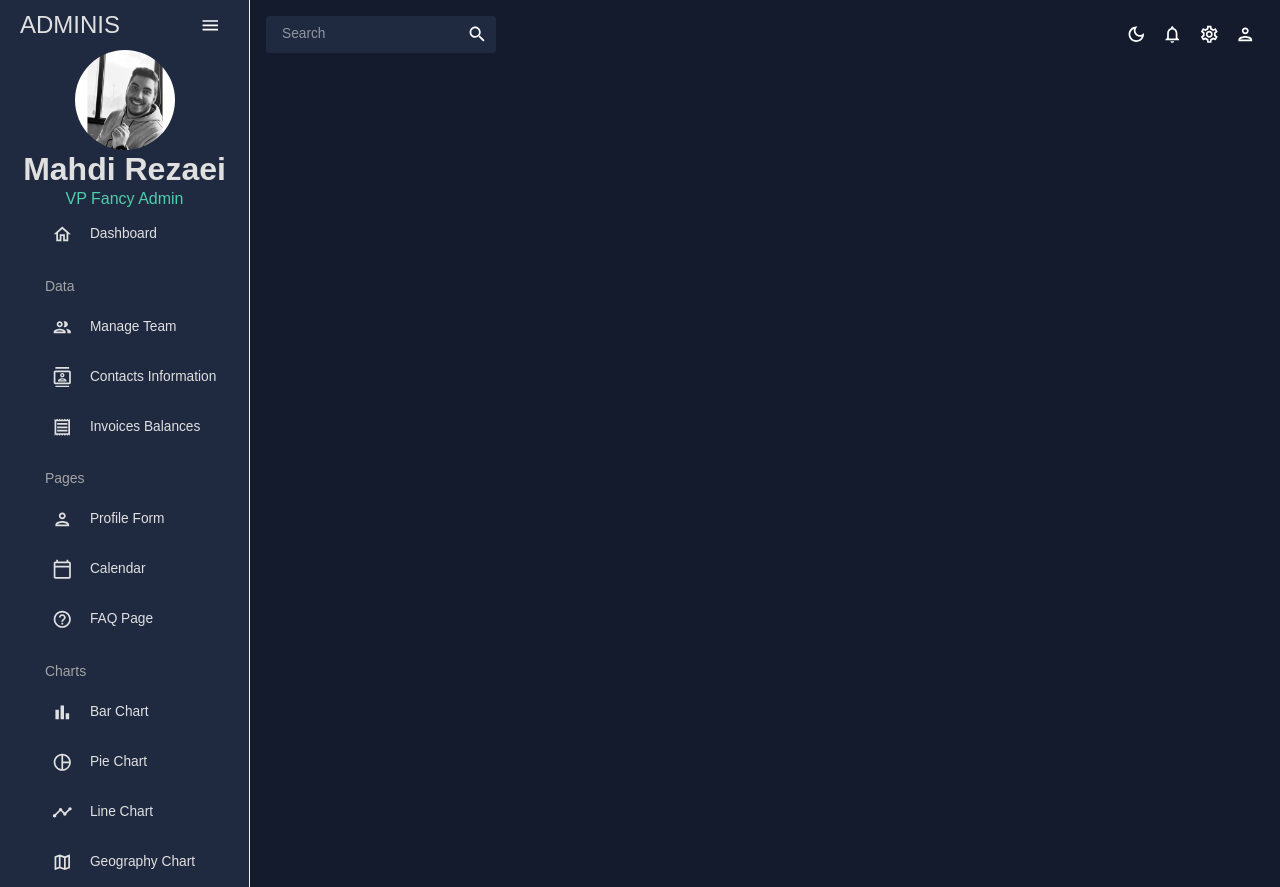
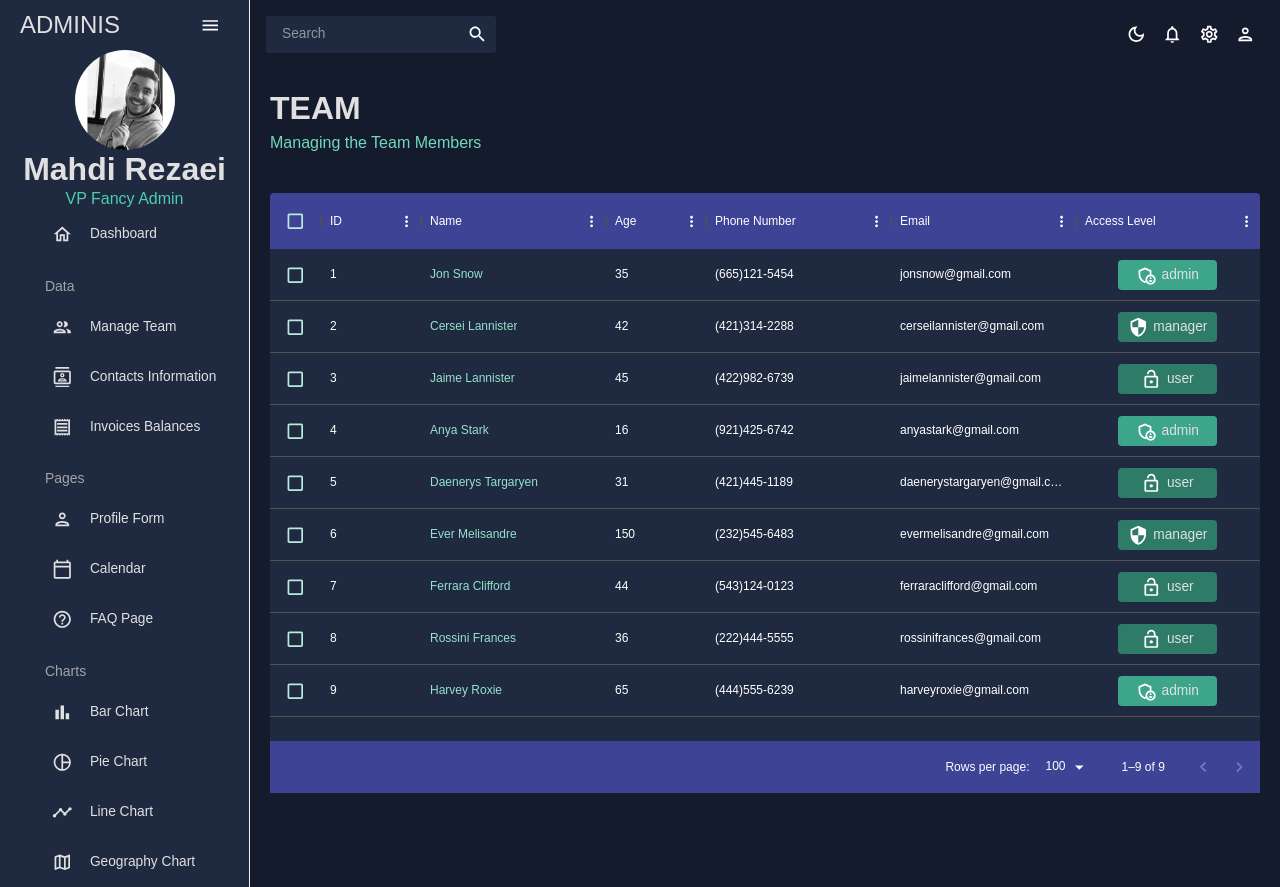
Before and after one commit to mahdirez/admin-dashboard, a React (Create React App) app: page /team in a window 1280 px wide. Built offline with nearby package versions, Linux system fonts and the light colour scheme.

Commit message:
create team page and add table

```diff
--- a/src/App.js
+++ b/src/App.js
@@ -1,10 +1,10 @@
 import { ColorModeContext, useMode } from "./theme";
 import { CssBaseline, ThemeProvider } from "@mui/material";
 import Topbar from "./scenes/global/Topbar";
-// import Sidebar from "./scenes/global/Sidebar";
 import { Route, Routes } from "react-router-dom";
 import Dashboard from "./scenes/dashboard";
 import Sidebars from "./scenes/global/Sidebar";
+import Team from "./scenes/team";
 function App() {
   const [theme, colorMode] = useMode();
   return (
@@ -17,6 +17,7 @@
             <Topbar />
             <Routes>
               <Route path="/" element={<Dashboard />} />
+              <Route path="/team" element={<Team />} />
             </Routes>
           </main>
         </div>
--- a/src/scenes/global/Sidebar.jsx
+++ b/src/scenes/global/Sidebar.jsx
@@ -24,6 +24,7 @@
       active={selected === title}
       style={{
         color: colors.grey[100],
+        backgroundColor: "transparent",
       }}
       onClick={() => setSelected(title)}
       icon={icon}
--- /dev/null
+++ b/src/scenes/team/index.js
@@ -0,0 +1,109 @@
+import { Box, Typography, useTheme } from "@mui/material";
+import { DataGrid } from "@mui/x-data-grid";
+import { tokens } from "../../theme";
+import { mockDataTeam } from "../../data/mockData";
+import AdminPanelSettingsOutlinedIcon from "@mui/icons-material/AdminPanelSettingsOutlined";
+import LockOpenOutlinedIcon from "@mui/icons-material/LockOpenOutlined";
+import SecurityOutlinedIcon from "@mui/icons-material/SecurityOutlined";
+import Header from "../../components/Header";
+
+const Team = () => {
+  const theme = useTheme();
+  const colors = tokens(theme.palette.mode);
+  const columns = [
+    { field: "id", headerName: "ID" },
+    {
+      field: "name",
+      headerName: "Name",
+      flex: 1,
+      cellClassName: "name-column--cell",
+    },
+    {
+      field: "age",
+      headerName: "Age",
+      type: "number",
+      headerAlign: "left",
+      align: "left",
+    },
+    {
+      field: "phone",
+      headerName: "Phone Number",
+      flex: 1,
+    },
+    {
+      field: "email",
+      headerName: "Email",
+      flex: 1,
+    },
+    {
+      field: "accessLevel",
+      headerName: "Access Level",
+      flex: 1,
+      renderCell: ({ row: { access } }) => {
+        return (
+          <Box
+            width="60%"
+            m="0 auto"
+            p="5px"
+            display="flex"
+            justifyContent="center"
+            backgroundColor={
+              access === "admin"
+                ? colors.greenAccent[600]
+                : access === "manager"
+                ? colors.greenAccent[700]
+                : colors.greenAccent[700]
+            }
+            borderRadius="4px"
+          >
+            {access === "admin" && <AdminPanelSettingsOutlinedIcon />}
+            {access === "manager" && <SecurityOutlinedIcon />}
+            {access === "user" && <LockOpenOutlinedIcon />}
+            <Typography color={colors.grey[100]} sx={{ ml: "5px" }}>
+              {access}
+            </Typography>
+          </Box>
+        );
+      },
+    },
+  ];
+
+  return (
+    <Box m="20px">
+      <Header title="TEAM" subtitle="Managing the Team Members" />
+      <Box
+        m="40px 0 0 0"
+        height="75vh"
+        sx={{
+          "& .MuiDataGrid-root": {
+            border: "none",
+          },
+          "& .MuiDataGrid-cell": {
+            borderBottom: "none",
+          },
+          "& .name-column--cell": {
+            color: colors.greenAccent[300],
+          },
+          "& .MuiDataGrid-columnHeaders": {
+            backgroundColor: colors.blueAccent[700],
+            borderBottom: "none",
+          },
+          "& .MuiDataGrid-virtualScroller": {
+            backgroundColor: colors.primary[400],
+          },
+          "& .MuiDataGrid-footerContainer": {
+            borderTop: "none",
+            backgroundColor: colors.blueAccent[700],
+          },
+          "& .MuiCheckbox-root": {
+            color: `${colors.greenAccent[200]} !important`,
+          },
+        }}
+      >
+        <DataGrid checkboxSelection rows={mockDataTeam} columns={columns} />
+      </Box>
+    </Box>
+  );
+};
+
+export default Team;
```
